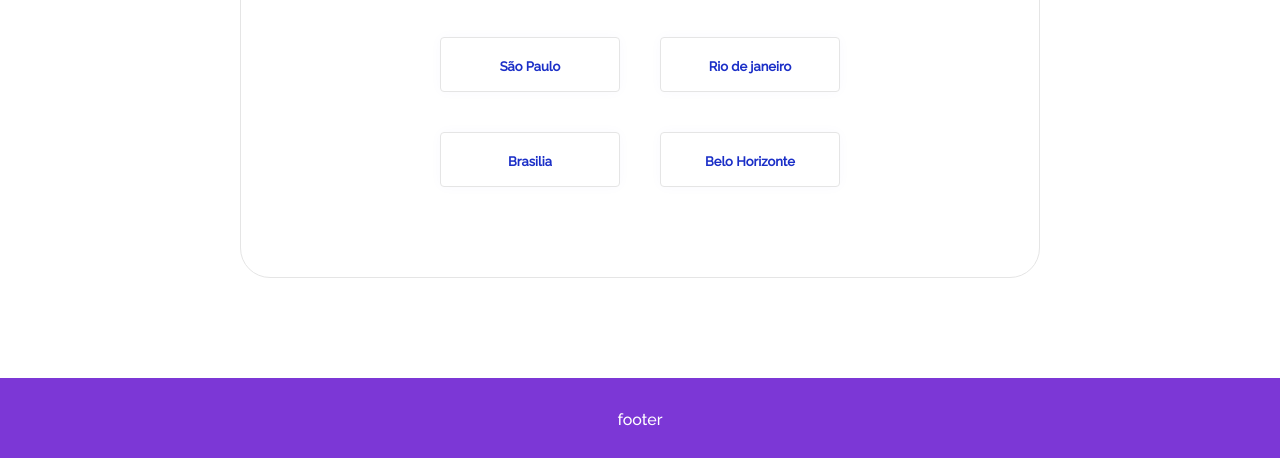
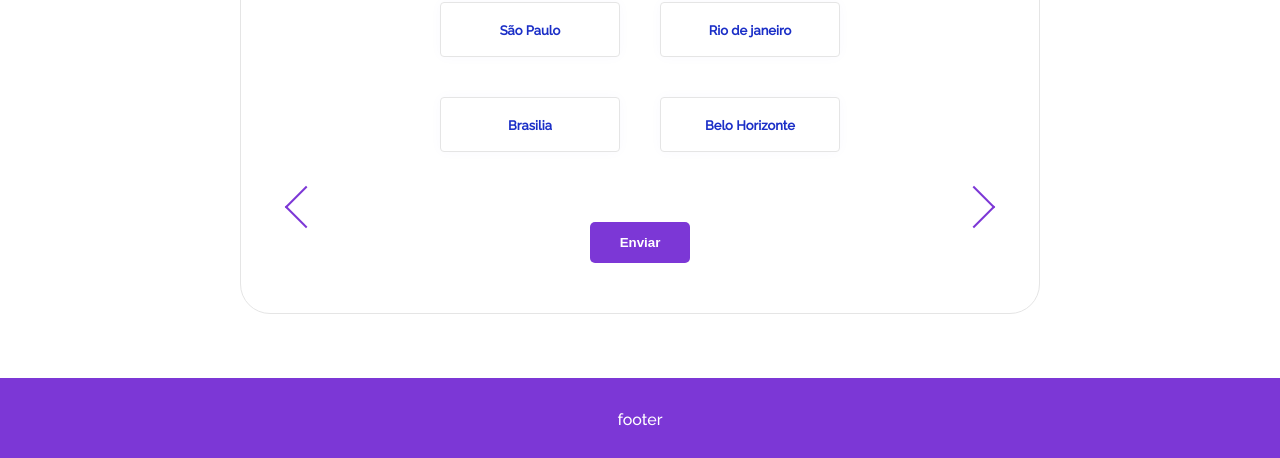
Before and after one commit to LuciLua/quizz, a website: page index.html in a window 1280 px wide. Shown: the part 342-800 px from the top of the page. Drawn offline with Linux system fonts and the light colour scheme.

Commit message:
:cactus: next-prev btn and send

```diff
--- a/css/style.css
+++ b/css/style.css
@@ -202,6 +202,44 @@ main .container{
     height: fit-content;
 
     /* background-color: aquamarine; */
+}
+
+.box .prev-next{
+    max-width: 800px;
+    width: 100%;
+    height: 30px;
+
+    display: flex;
+}
+
+.box .prev-next .next,
+.box .prev-next .prev{
+    width: 30px;
+    height: 30px;
+    border-left: 2px solid #7C37D6;
+    border-top: 2px solid #7C37D6;
+
+    cursor: pointer;
+}
+
+
+.box .prev-next .next{
+    margin-left: auto;
+    transform: rotateZ(135deg);
+}
+.box .prev-next .prev{
+    margin-right: auto;
+    transform: rotateZ(315deg);
+}
+
+.box button{
+    border: none;
+    padding: 13px 30px;
+    border-radius: 5px;
+    background:#7C37D6;
+    color: #ffffff;
+    font-weight: 900;
+    cursor: pointer;
 }
 
 .box .pergunta{
--- a/index.html
+++ b/index.html
@@ -64,6 +64,13 @@
                         </div>
                     </div>
                 </div>
+                <div class="prev-next">
+                    <div class="prev"></div>
+                    <div class="next"></div>
+                </div>
+                <button>
+                    Enviar
+                </button>
             </div>
         </div>
     </main>
```
